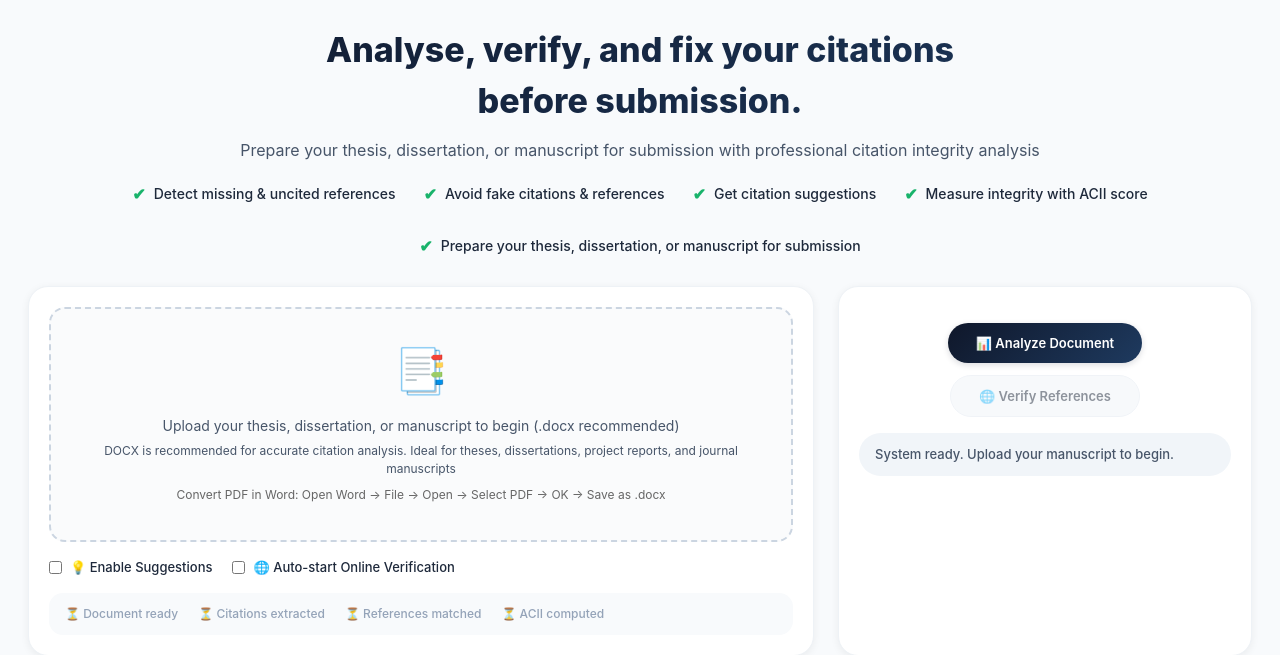
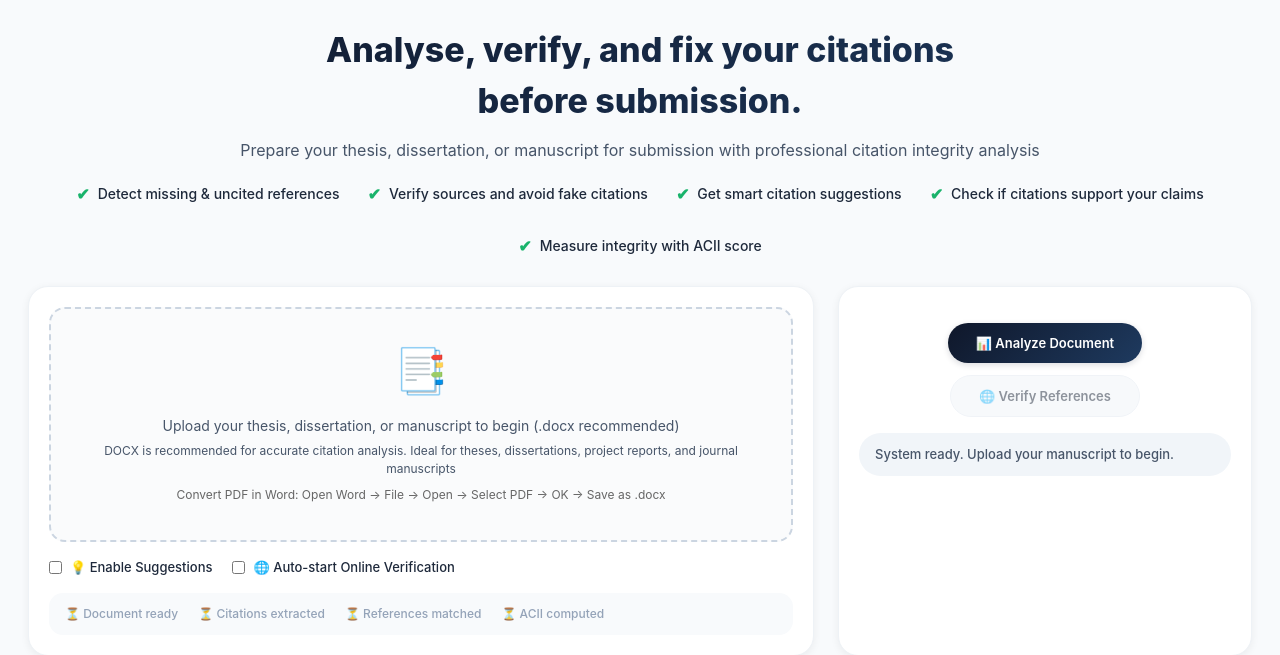
Before and after one commit to yawanokye/CitationCrosschecker, a FastAPI app: page / in a window 1280 px wide. Shown: the part 82-737 px from the top of the page. Run offline with FastAPI, Linux system fonts and the light colour scheme.

Commit message:
Update index.html

```diff
--- a/templates/index.html
+++ b/templates/index.html
@@ -761,10 +761,10 @@
         <div class="hero-subheadline">Prepare your thesis, dissertation, or manuscript for submission with professional citation integrity analysis</div>
         <div class="value-bullets">
             <div class="value-bullet">Detect missing & uncited references</div>
-            <div class="value-bullet">Avoid fake citations & references</div>
-            <div class="value-bullet">Get citation suggestions</div>
+            <div class="value-bullet">Verify sources and avoid fake citations</div>
+            <div class="value-bullet">Get smart citation suggestions</div>
+            <div class="value-bullet">Check if citations support your claims</div>
             <div class="value-bullet">Measure integrity with ACII score</div>
-            <div class="value-bullet">Prepare your thesis, dissertation, or manuscript for submission</div>
         </div>
     </div>
 
```
